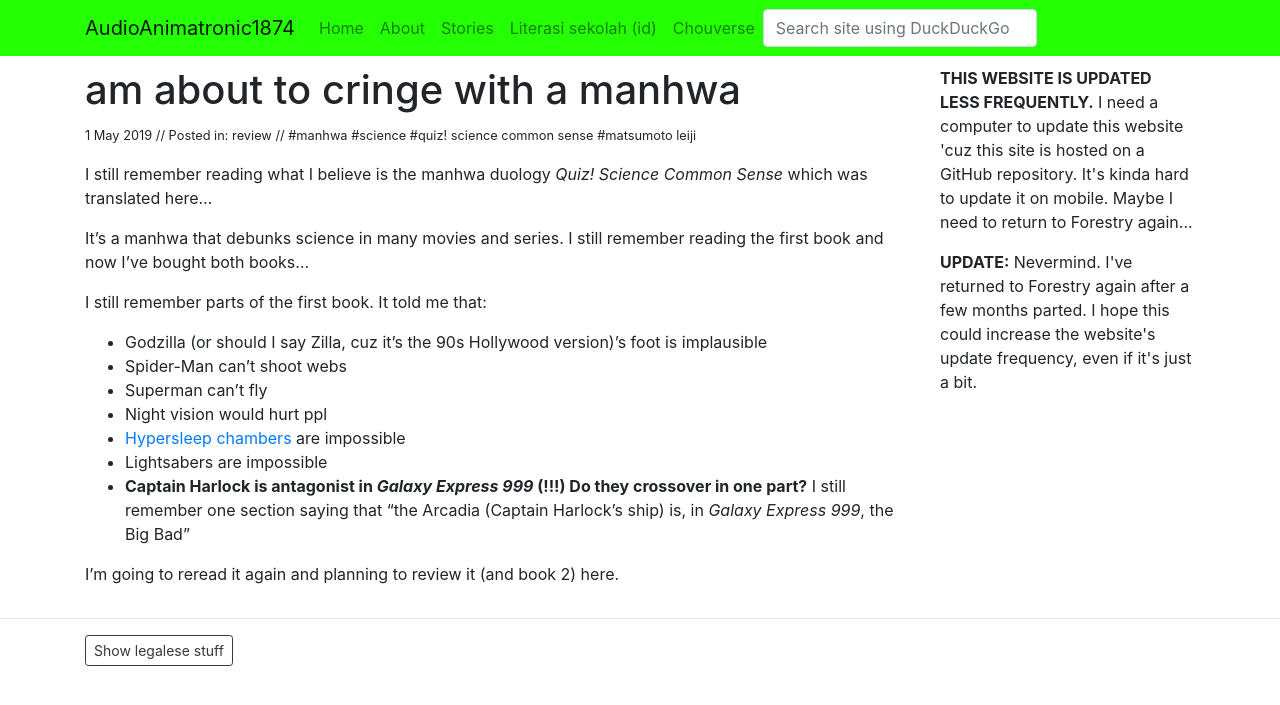
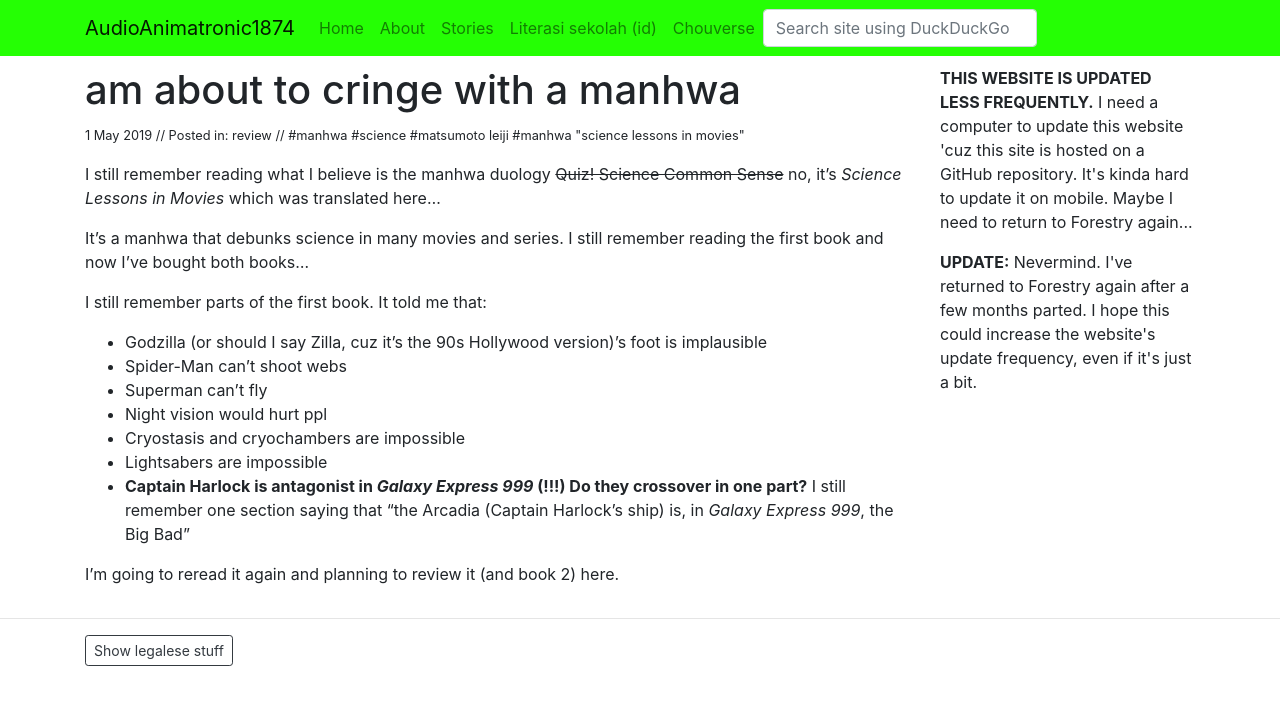
Before and after one commit to aa1874/aa1874site, a Jekyll site: the page built from _posts/2019-05-01-am-about-to-cringe-with-a-manhwa.md, in a window 1280 px wide. Shown: the top 705 px of the page. Built offline with Jekyll 4.4.1, drawn with Linux system fonts in a browser that asks for light colours; nearby versions of some CDN libraries; some web fonts are replaced.

Commit message:
Update from Forestry.io gibranalnn@outlook.com updated _posts/2019-05-01-am-about-to-cringe-with-a-manhwa.md

```diff
--- a/_posts/2019-05-01-am-about-to-cringe-with-a-manhwa.md
+++ b/_posts/2019-05-01-am-about-to-cringe-with-a-manhwa.md
@@ -7,11 +7,11 @@ categories:
 tags:
 - manhwa
 - science
-- quiz! science common sense
 - matsumoto leiji
+- manhwa "science lessons in movies"
 
 ---
-I still remember reading what I believe is the manhwa duology _Quiz! Science Common Sense_ which was translated here...
+I still remember reading what I believe is the manhwa duology ~~Quiz! Science Common Sense~~ no, it's _Science Lessons in Movies_ which was translated here...
 
 It's a manhwa that debunks science in many movies and series. I still remember reading the first book and now I've bought both books...
 
@@ -21,7 +21,7 @@ I still remember parts of the first book. It told me that:
 * Spider-Man can't shoot webs
 * Superman can't fly
 * Night vision would hurt ppl
-* [Hypersleep chambers](https://avp.fandom.com/wiki/Hypersleep_chamber) are impossible
+* Cryostasis and cryochambers are impossible
 * Lightsabers are impossible
 * **Captain Harlock is antagonist in _Galaxy Express 999_ (!!!) Do they crossover in one part?** I still remember one section saying that "the Arcadia (Captain Harlock's ship) is, in _Galaxy Express 999_, the Big Bad"
 
```
